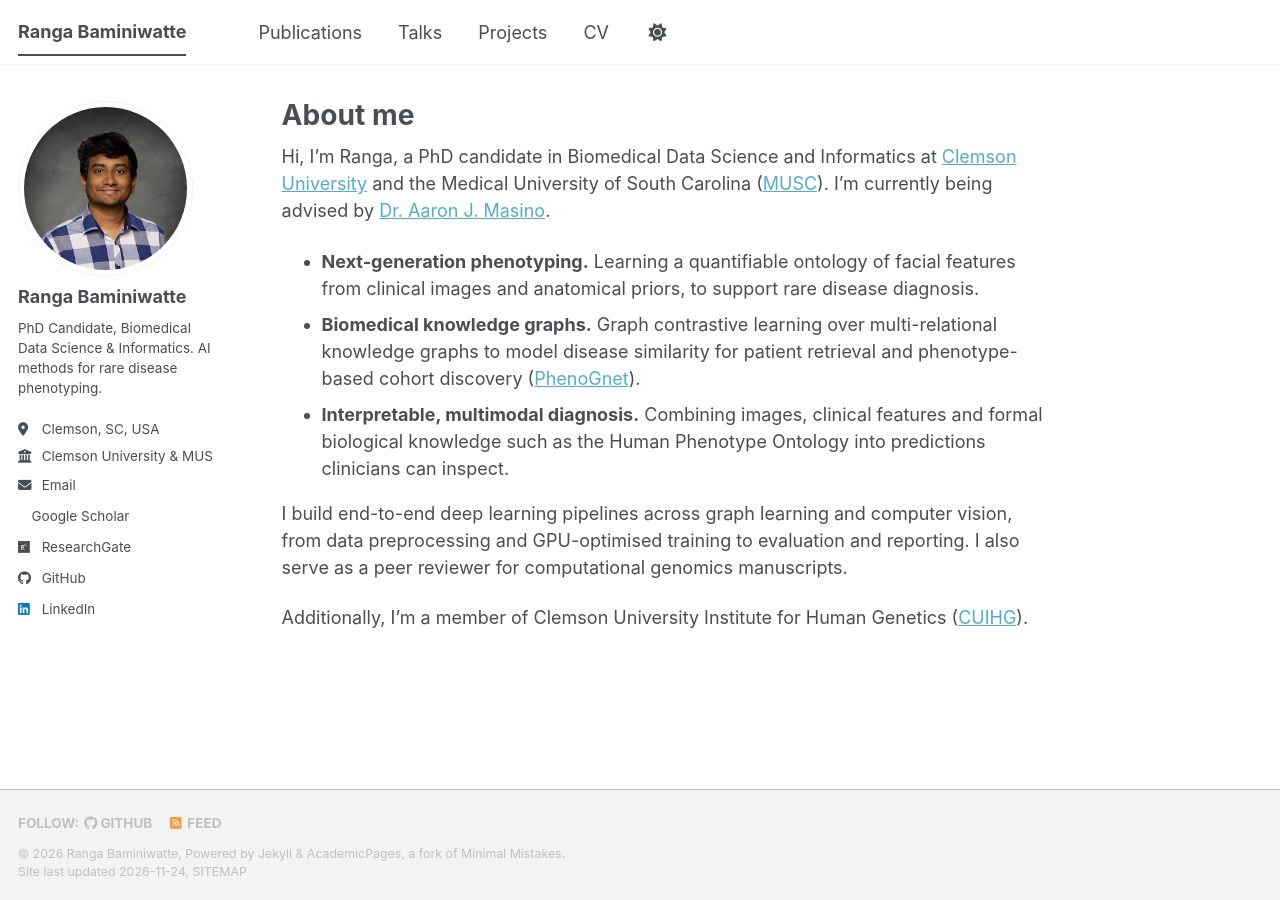
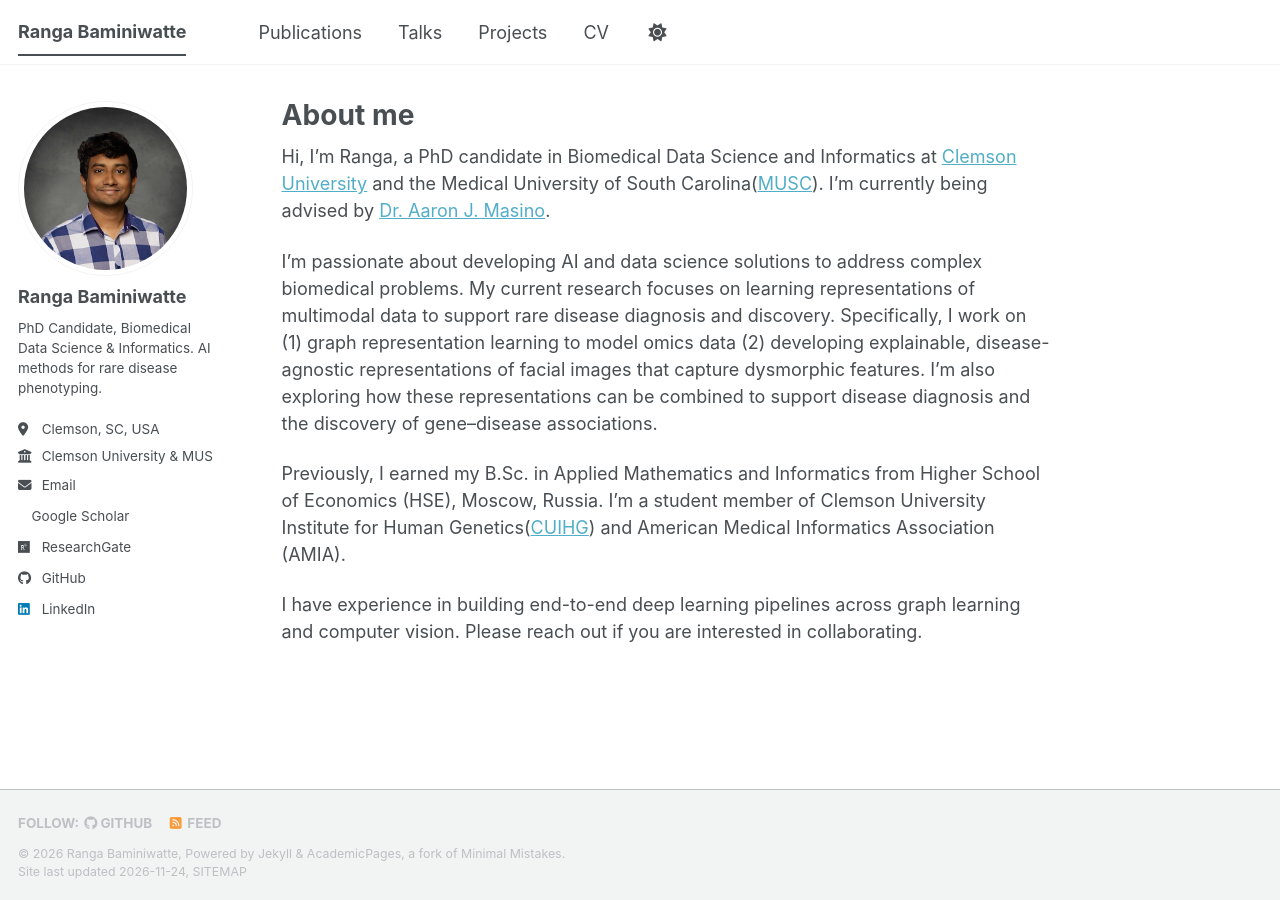
Before and after one commit to rangabaminiwatte/rangabaminiwatte.github.io, a Jekyll site: the page built from _pages/about.md, in a window 1280 px wide. Built offline with Jekyll 4.4.1, drawn with Linux system fonts in a browser that asks for light colours; a script bundle is joined from its source files by our own code; a style sheet for code colours, icons or effects is not loaded.

Commit message:
Revise about page content and formatting
Updated personal introduction and research focus. Adjusted formatting and added new research interests.

```diff
--- a/_pages/about.md
+++ b/_pages/about.md
@@ -7,13 +7,10 @@ redirect_from:
   - /about.html
 ---
 
-Hi, I'm Ranga, a PhD candidate in Biomedical Data Science and Informatics at [Clemson University](https://www.clemson.edu/) and the Medical University of South Carolina ([MUSC](https://www.musc.edu/)). I’m currently being advised by [Dr. Aaron J. Masino](https://amasino.people.clemson.edu/).
+Hi, I'm Ranga, a PhD candidate in Biomedical Data Science and Informatics at [Clemson University](https://www.clemson.edu/) and the Medical University of South Carolina([MUSC](https://www.musc.edu/)). I’m currently being advised by [Dr. Aaron J. Masino](https://amasino.people.clemson.edu/).
 
+I’m passionate about developing AI and data science solutions to address complex biomedical problems. My current research focuses on learning representations of multimodal data to support rare disease diagnosis and discovery. Specifically, I work on (1) graph representation learning to model omics data (2) developing explainable, disease-agnostic representations of facial images that capture dysmorphic features. I’m also exploring how these representations can be combined to support disease diagnosis and the discovery of gene–disease associations.
 
-* **Next-generation phenotyping.** Learning a quantifiable ontology of facial features from clinical images and anatomical priors, to support rare disease diagnosis.
-* **Biomedical knowledge graphs.** Graph contrastive learning over multi-relational knowledge graphs to model disease similarity for patient retrieval and phenotype-based cohort discovery ([PhenoGnet](https://arxiv.org/abs/2509.14037)).
-* **Interpretable, multimodal diagnosis.** Combining images, clinical features and formal biological knowledge such as the Human Phenotype Ontology into predictions clinicians can inspect.
+Previously, I earned my B.Sc. in Applied Mathematics and Informatics from Higher School of Economics (HSE), Moscow, Russia. I’m a student member of Clemson University Institute for Human Genetics([CUIHG](https://scienceweb.clemson.edu/ihg/ranga-baminiwatte/)) and American Medical Informatics Association (AMIA).
 
-I build end-to-end deep learning pipelines across graph learning and computer vision, from data preprocessing and GPU-optimised training to evaluation and reporting. I also serve as a peer reviewer for computational genomics manuscripts.
-
-Additionally, I’m a member of Clemson University Institute for Human Genetics ([CUIHG](https://scienceweb.clemson.edu/ihg/)).
+I have experience in building end-to-end deep learning pipelines across graph learning and computer vision. Please reach out if you are interested in collaborating.
```
